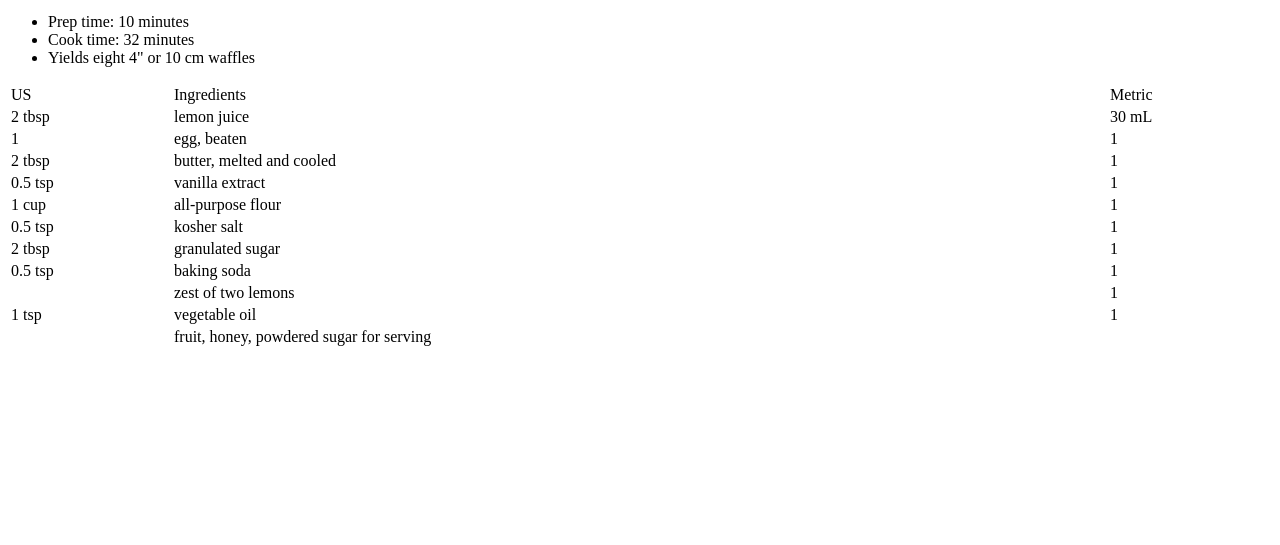
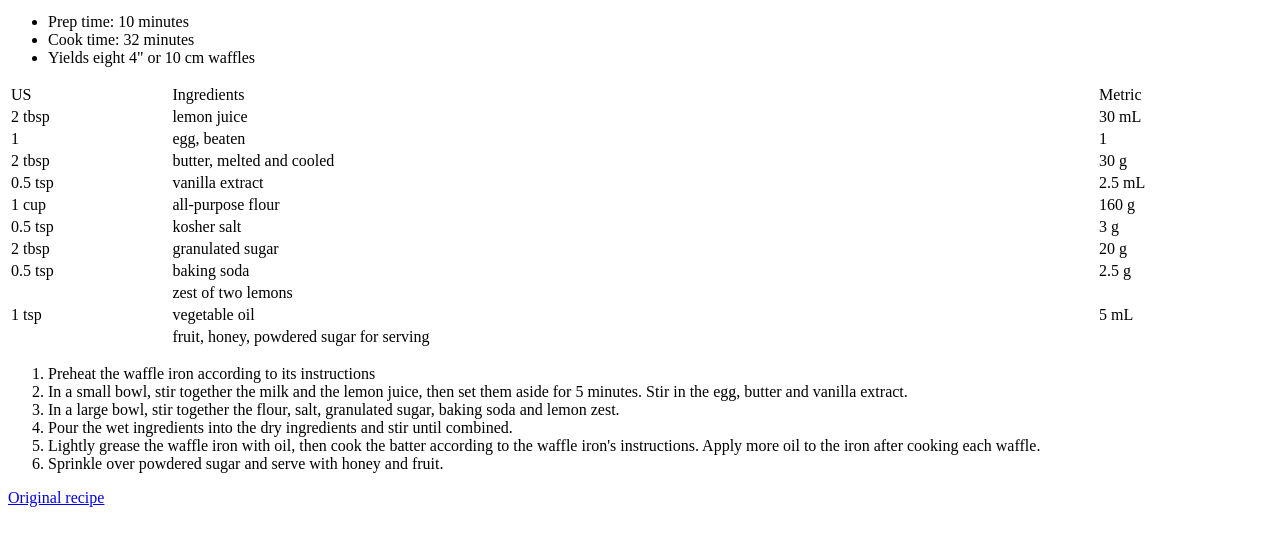
Before and after one commit to Qu3d45/odin-recipes, a plain HTML site: page index.html in a window 1280 px wide. Shown: the part 101-646 px from the top of the page. Drawn offline with Linux system fonts and the light colour scheme.

Commit message:
add img and preparation test

```diff
--- a/index.html
+++ b/index.html
@@ -44,49 +44,64 @@
         <tr>
             <td>2 tbsp</td>
             <td>butter, melted and cooled</td>
-            <td>1</td>
+            <td>30 g</td>
         </tr>
         <tr>
             <td>0.5 tsp</td>
             <td>vanilla extract</td>
-            <td>1</td>
+            <td>2.5 mL</td>
         </tr>
         <tr>
             <td>1 cup</td>
             <td>all-purpose flour</td>
-            <td>1</td>
+            <td>160 g</td>
         </tr>
         <tr>
             <td>0.5 tsp</td>
             <td>kosher salt</td>
-            <td>1</td>
+            <td>3 g</td>
         </tr>
         <tr>
             <td>2 tbsp</td>
             <td>granulated sugar</td>
-            <td>1</td>
+            <td>20 g</td>
         </tr>
         <tr>
             <td>0.5 tsp</td>
             <td>baking soda</td>
-            <td>1</td>
+            <td>2.5 g</td>
         </tr>
         <tr>
             <td> </td>
             <td>zest of two lemons</td>
-            <td>1</td>
+            <td> </td>
         </tr>
         <tr>
             <td>1 tsp</td>
             <td>vegetable oil</td>
-            <td>1</td>
+            <td>5 mL</td>
         </tr>
         <tr>
             <td> </td>
             <td>fruit, honey, powdered sugar for serving</td>
             <td> </td>
         </tr>
-      </table>
+        </table>
+
+        <ol>
+            <li>Preheat the waffle iron according to its instructions</li>
+            <li>In a small bowl, stir together the milk and the lemon juice, then set them aside for 5 minutes.   Stir in the egg, butter and vanilla extract.</li>
+            <li>In a large bowl, stir together the flour, salt, granulated sugar, baking soda and lemon zest.</li>
+            <li>Pour the wet ingredients into the dry ingredients and stir until combined.</li>
+            <li>Lightly grease the waffle iron with oil, then cook the batter according to the waffle iron's instructions.  Apply more oil to the iron after cooking each waffle.</li>
+            <li>Sprinkle over powdered sugar and serve with honey and fruit.</li>
+        </ol>
+
+
+        <a href="https://www.arecipereborn.com/home/2020/2/27/lemon-waffle">Original recipe</a>
+
+
+
 
 
 
```
Also changed, not shown: img/lemon_waffle_ffxiv-5.jpg (added).
